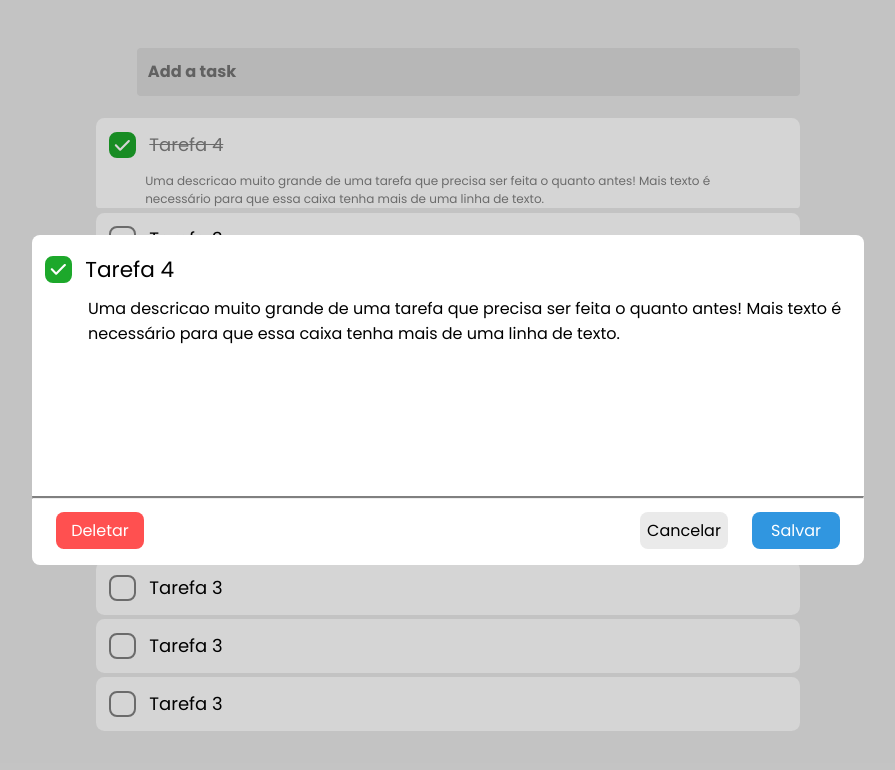
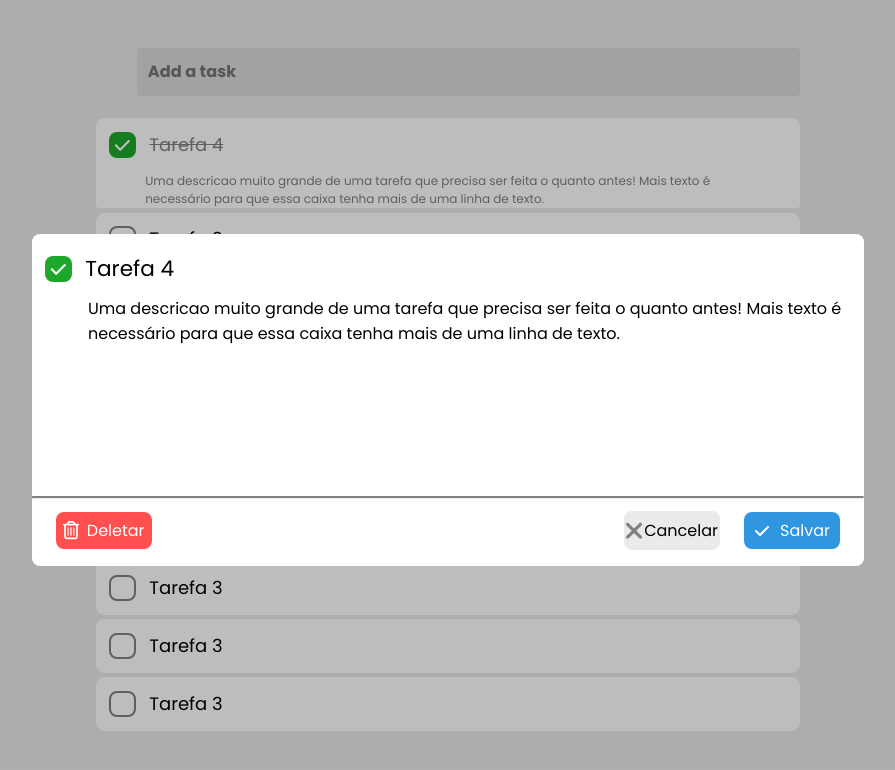
Before and after one commit to andrealvescorreia/todo-react, a React (Vite) app: page / in a window 1280 px wide. Both pictures are taken after a click on the button 965 px from the left and 145 px from the top of the page. Shown: the top 770 px of the page, without its empty margins (192-1087 px from the left). Built offline with nearby package versions, Linux system fonts and the light colour scheme.

Commit message:
Modal style

```diff
--- a/src/components/NewTask/styles.css
+++ b/src/components/NewTask/styles.css
@@ -13,6 +13,7 @@
     border: none;
     border-radius: 0.25em;
     outline: none;
+    transition: 500ms;
 }
 
 .new-task input:hover{
--- a/src/components/TaskCard/index.jsx
+++ b/src/components/TaskCard/index.jsx
@@ -5,8 +5,10 @@ import { useTasksContext } from "../../providers/TasksProvider"
 import Modal from 'react-modal'
 import { PenSvg } from '../../assets/PenSvg'
 import { CheckSvg } from '../../assets/CheckSvg'
+import { TrashCanSvg } from '../../assets/TrashCanSvg'
 
 import TextareaAutosize from 'react-textarea-autosize';
+import { XMarkSvg } from '../../assets/XMarkSvg'
 Modal.setAppElement("#root")
 
 export function TaskCard({ task }) {
@@ -123,10 +125,20 @@ export function TaskCard({ task }) {
                 />
                 <hr />
                 <div className="modal-footer">
-                    <button className="delete" onClick={deleteThisTask}>Deletar</button>
-                    <button className="cancel" onClick={cancelEdit}>Cancelar</button>
+                    <button className="delete" onClick={deleteThisTask}>
+                        <TrashCanSvg/>
+                        <span className="action-name">Deletar</span>
 
-                    <button className="save" onClick={saveEdit}>Salvar</button>
+                        </button>
+                    <button className="cancel" onClick={cancelEdit}>
+                        <XMarkSvg/>
+                        <span className="action-name">Cancelar</span>
+                    </button>
+
+                    <button className="save" onClick={saveEdit}>
+                        <CheckSvg/>
+                        <span className="action-name">Salvar</span>
+                    </button>
                 </div>
 
 
--- a/src/components/TaskCard/modal-style.css
+++ b/src/components/TaskCard/modal-style.css
@@ -1,5 +1,5 @@
 .modal-overlay{
-    background-color: rgba(0, 0, 0, 0.164);
+    background-color: rgba(0, 0, 0, 0.26);
     position:fixed;
     top:0;
     bottom:0;
@@ -8,6 +8,7 @@
     display: flex;
     justify-content: center;
     align-items: center;
+
 }
 
 .modal-content{
@@ -18,6 +19,21 @@
     display: flex;
     align-items: center;
     flex-direction: column;
+
+}
+
+
+.ReactModal__Overlay {
+    opacity: 0;
+    transition: opacity 200ms ease-in-out;
+}
+
+.ReactModal__Overlay--after-open{
+    opacity: 1;
+}
+
+.ReactModal__Overlay--before-close{
+    opacity: 0;
 }
 
 .modal-header {
@@ -66,15 +82,25 @@ hr {
 
 .modal-footer button{
     font-size: 1em;
-    width: 5.5em;
+    width: 6em;
     padding: 0.4em 0em;
 
     border: none;
     border-radius: 0.5em;
+    display: flex;
+    align-items: center;
+    justify-content: space-evenly;
+    transition: 500ms;
 }
+
+
 
 .modal-footer button:hover{
     cursor: pointer;
+}
+
+.modal-footer button svg{
+    width: 1em;
 }
 
 .modal-footer {
@@ -108,8 +134,44 @@ hr {
     background-color: #3096E0;
     color: white;
     margin-left: 1.5em;
+
+}
+
+.save svg {
+    fill: white;
+}
+
+.cancel svg {
+    fill: var(--darkgrey);
+}
+
+.delete svg {
+    fill: white;
 }
 
 .save:hover{
     background-color: #0080db;
 }
+
+
+/* Telas grandes */
+@media only screen and (min-width: 600px) {
+    .modal-content {
+        font-size: 16px;
+    }
+}
+
+/* Telas pequenas */
+@media only screen and (max-width: 600px) {
+    .modal-content {
+        font-size: 18px;
+        width: 90%;
+    }
+    .modal-footer button .action-name{
+        display: none;
+    }
+    .modal-footer button {
+        width: 3em;
+        height: 2.5em;
+    }
+}
```
